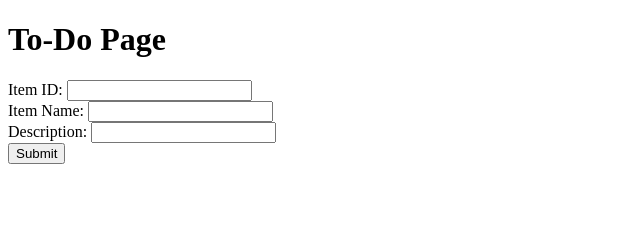
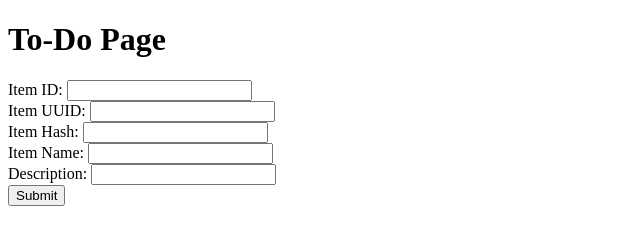
Before and after one commit to Sudhamshub/athena, a plain HTML site: page templates/index.html in a window 1280 px wide. Shown: the whole page, without its empty margins (0-640 px from the left). Drawn offline with Linux system fonts and the light colour scheme.

```diff
--- a/templates/index.html
+++ b/templates/index.html
@@ -12,6 +12,24 @@
             <label>
                 Item ID:
                 <input type="number" id="itemId" required>
+            </label>
+        </div>
+
+
+         <div>
+            <label>
+                Item UUID:
+                <input type="text" id="itemUuid" required>
+            </label>
+        </div>
+
+
+
+         <div>
+
+            <label>
+                Item Hash:
+                <input type="text" id="itemHash" required>
             </label>
         </div>
 
```
